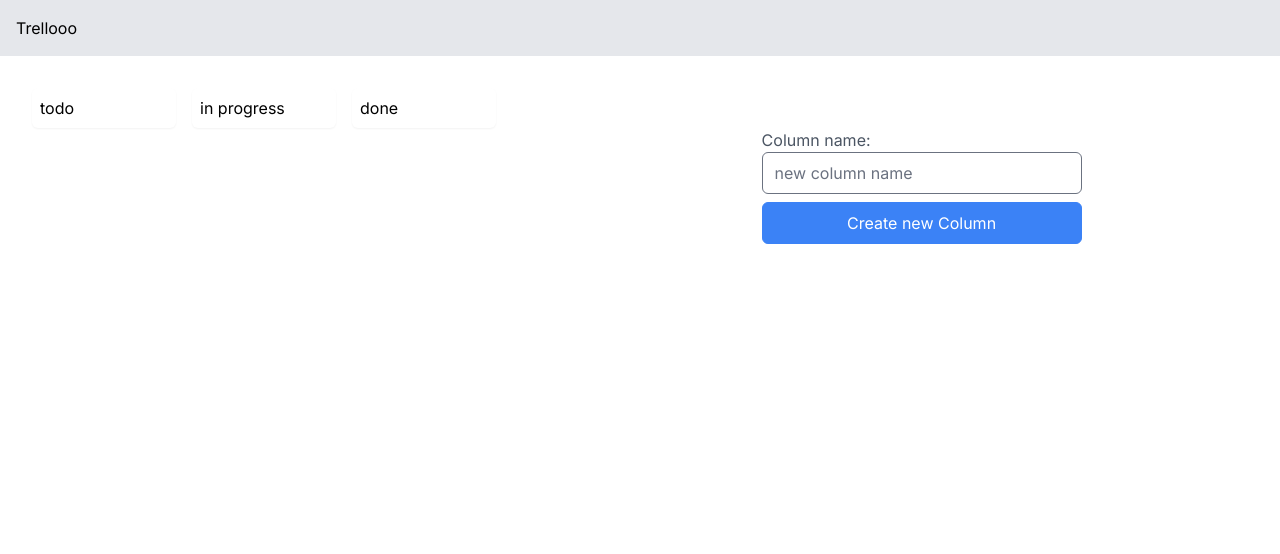
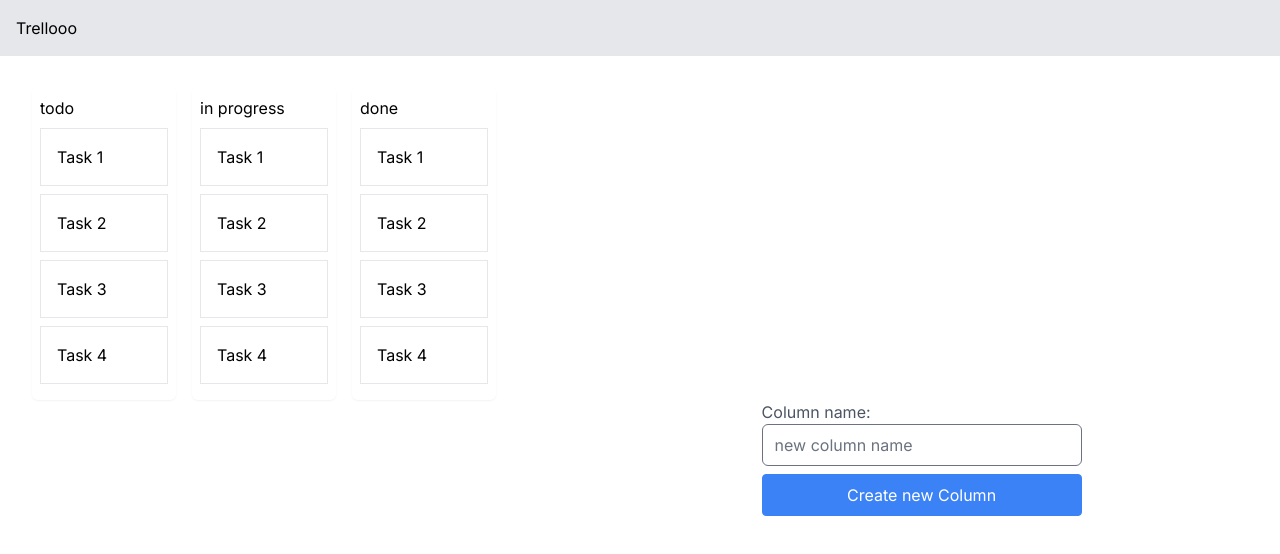
Before and after one commit to GUNGODD/trello, a Next.js app: page / in a window 1280 px wide. Shown: the top 554 px of the page. Built offline with nearby package versions, Linux system fonts and the light colour scheme.

Commit message:
This commit is a mistake

```diff
--- a/src/app/globals.css
+++ b/src/app/globals.css
@@ -10,7 +10,7 @@ body{
 button[type="button"],
 button[type="submit"]{
 
-  @apply bg-gray-500 text-gray-900 py-2 px-4 border border-gray-200;
+  @apply bg-gray-400 text-gray-900 py-2 px-4 border border-gray-200;
 }
 
 button[type="submit"]{
--- a/src/components/Column.tsx
+++ b/src/components/Column.tsx
@@ -18,7 +18,14 @@ export default function Column({ key, name }: ColumnProps) {
     return (
         <>
             <div key={key} className="w-36 bg-white shadow-sm rounded-md p-2">
-                {name}
+             <h3>{name}</h3>
+             {cards.map(card =>(
+                <div key={card.order} className="border my-2  p-4 rounded=md ">
+                     <span >
+                         {card.name}
+                     </span>
+                </div>
+             ))}
             </div>
 
         </>
--- a/src/components/forms/NewColumnForm.tsx
+++ b/src/components/forms/NewColumnForm.tsx
@@ -20,7 +20,7 @@ export  default  function NewColumnForm(){
         <span className="text-gray-600 block">Column name:</span>
         <input type="text" placeholder="new column name" />
     </label>
-    <button type="submit" className=" text-gray-600  rounded-md  mt-2 block w-full">Create new Column</button>
+    <button type="submit" className=" text-gray-600  rounded  mt-2 block w-full">Create new Column</button>
 </form>
 
     )
```
